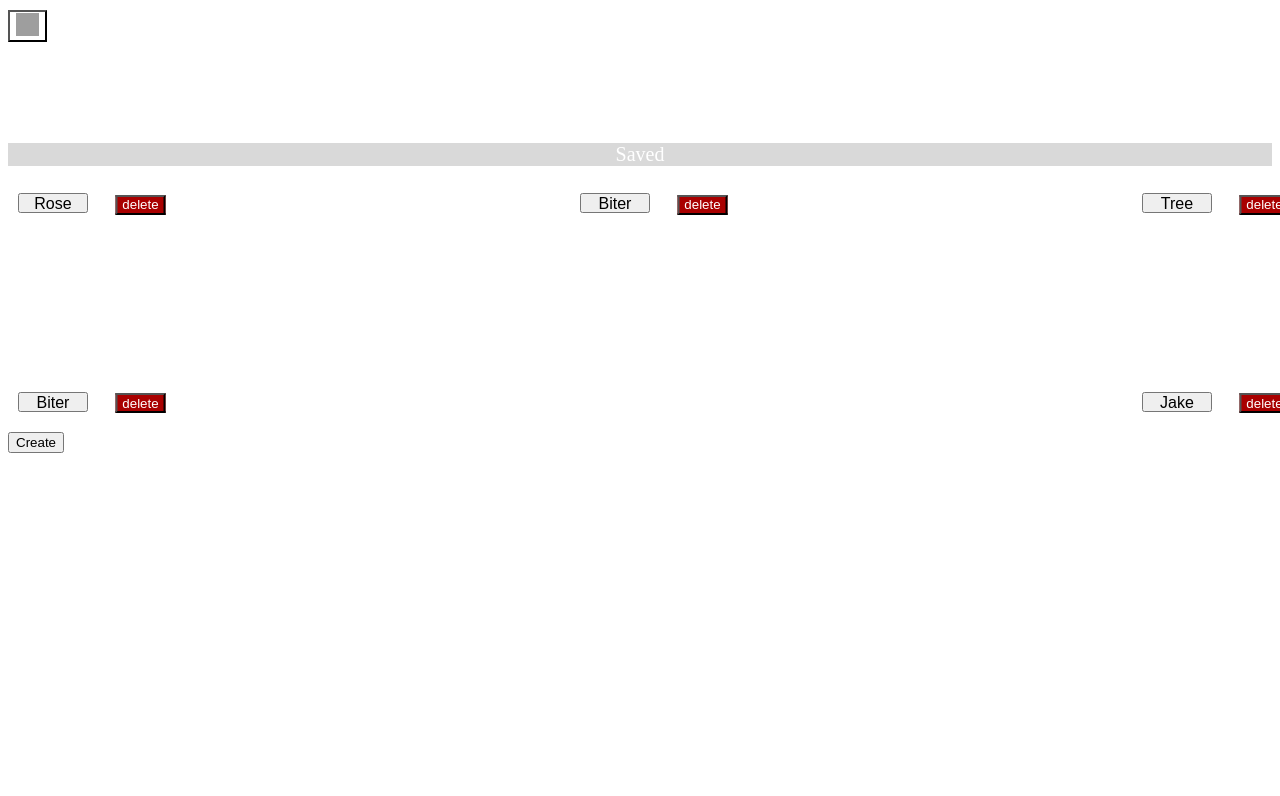
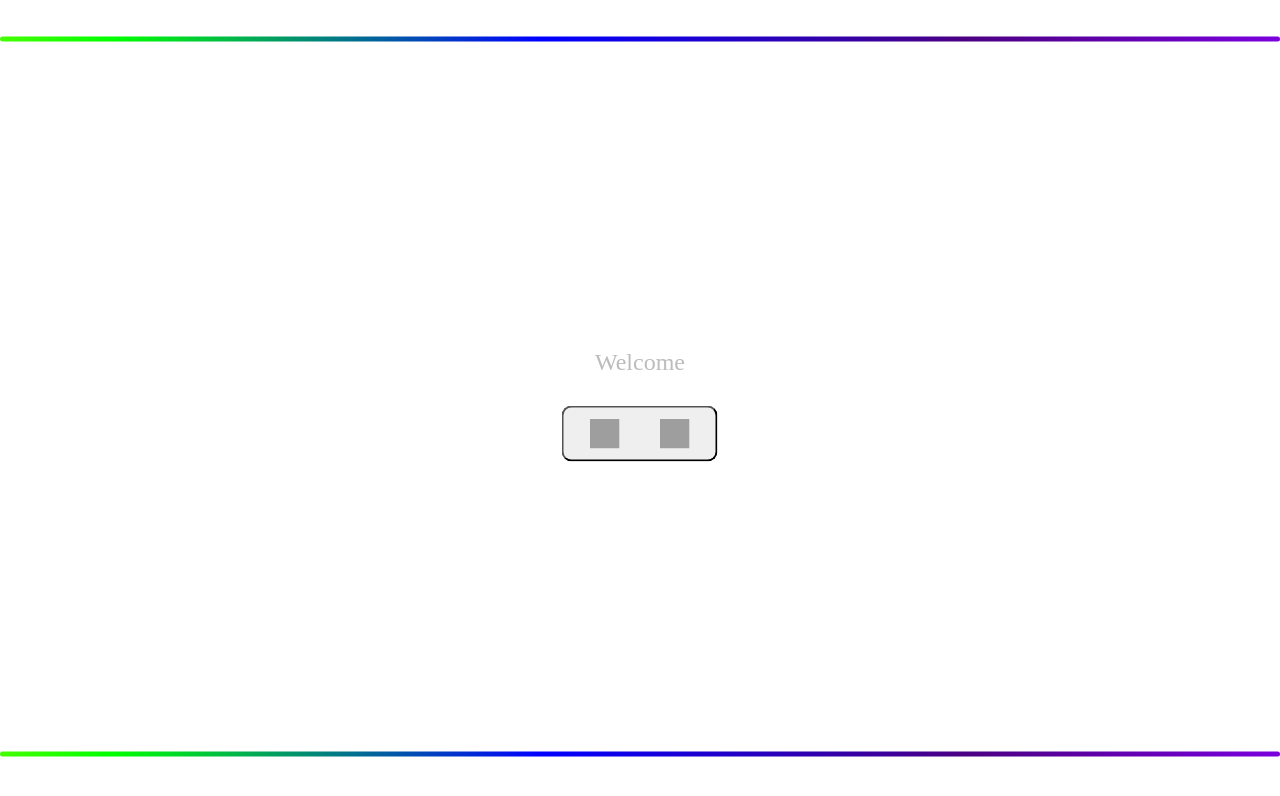
Before and after one commit to BradySBaker/LED-Canvas-Frontend-30x20-ESP32, a React app: page / in a window 1280 px wide. Shown: the top 796 px of the page. Built offline with nearby package versions, Linux system fonts and the light colour scheme; grey boxes are pictures that could not be loaded; the HTML template or start-up script is replaced by a standard one; what p5ble would draw is missing.

Commit message:
Gallery complete, minor bug fixes

```diff
--- a/client/src/Gallery.jsx
+++ b/client/src/Gallery.jsx
@@ -1,10 +1,9 @@
-import React, {useState, useEffect, useRef} from 'react';
+import React, {useState, useEffect} from 'react';
 
 import styles from './cssModules/gallery.module.css';
 
-const Gallery = ({frames, handleFrameChoice, prevFrameNames, handleDelete, anims, handleSave}) => {
-  prevFrameNames = ['Rose', 'Biter', 'Tree'];
-  anims = ['Biter', 'Jake'];
+const Gallery = ({frames, handleFrameChoice, prevFrameNames, handleDelete, anims, handleSave, modeDataSending, animPlaying, turnOff}) => {
+  const [playClicked, setPlayClicked] = useState(false);
 	const [frameElements, setFrameElements] = useState([]);
 
 	const createFrames = () => {
@@ -30,6 +29,12 @@ const Gallery = ({frames, handleFrameChoice, prevFrameNames, handleDelete, anims
 		setFrameElements(newFrames)
 	}
 
+  const deletePressed = (frameName, idx, type) => {
+    if (!animPlaying && !modeDataSending) {
+      handleDelete(frameName, idx, type);
+    };
+  };
+
 	useEffect(createFrames,[frames]);
 
 	return (
@@ -37,12 +42,12 @@ const Gallery = ({frames, handleFrameChoice, prevFrameNames, handleDelete, anims
 			<h1 className={styles['title']}>Drawings</h1>
       <div className={styles['line']} />
       {frameElements.length > 0 ? <h2 className={styles['title']}>Current</h2> : null}
-      <div className={styles['save-item-list']}>
+      <div className={styles['saved-item-list']}>
         {frameElements.map((curElem, idx) => {
           return(
-          <div className='frameBox'>
-            <canvas onClick={() => {handleFrameChoice(frames[idx][16])/* 16 contains name */}} className='frame' ref={(canvas) => {canvas && canvas.getContext("2d").drawImage(curElem, 0, 0);}} width={128} height={128}></canvas>
-            <button style={styles['delete']} onClick={() => {handleDelete(frames[idx][16], idx);}}>delete</button>
+          <div>
+            <canvas className={styles['frame']} onClick={() => {handleFrameChoice(frames[idx][16])/* 16 contains name */}}  ref={(canvas) => {canvas && canvas.getContext("2d").drawImage(curElem, 0, 0);}} width={128} height={128}></canvas>
+            <button className={styles['delete']} onClick={() => {deletePressed(frames[idx][16], idx);}}>delete</button>
           </div>
           )
         })}
@@ -51,9 +56,9 @@ const Gallery = ({frames, handleFrameChoice, prevFrameNames, handleDelete, anims
       <div className={styles['saved-item-list']}>
         {prevFrameNames.map((curName, idx) => {
         return(
-        <div className='prevFrameBox'>
+        <div>
           <button className={styles['saved-item']} onClick={() => {handleFrameChoice(curName)}}>{curName}</button>
-          <button className={styles['delete']} onClick={() => {handleDelete(curName, idx, 'prev');}}>delete</button>
+          <button className={styles['delete']} onClick={() => {deletePressed(curName, idx, 'prev');}}>delete</button>
         </div>
         )
         })}
@@ -64,9 +69,12 @@ const Gallery = ({frames, handleFrameChoice, prevFrameNames, handleDelete, anims
       <div className={styles['saved-item-list']}>
       {anims.map((curName, idx) => {
 				return(
-					<div className='prevFrameBox'>
-						<button className={styles['saved-item']} onClick={() => {handleFrameChoice(curName, true)}}>{curName}</button>
-						<button className={styles['delete']} onClick={() => {handleDelete(curName, idx, 'animation');}}>delete</button>
+					<div className={styles['animation-item']}>
+            <button className={styles['saved-item']} onClick={() => {if (!modeDataSending && !animPlaying) {setPlayClicked(true); handleFrameChoice(curName, true);}}}>{curName}</button>
+            <div>
+              <button className={styles['delete']} onClick={() => deletePressed(curName, idx, 'animation')}>delete</button>
+              {!playClicked ? <img onClick={() => {if (!modeDataSending) {setPlayClicked(true); handleFrameChoice(curName, true);}}} src='./icons/play-icon.png'/> : <p onClick={(e) => {setPlayClicked(false); turnOff(e, true);}}/>}
+            </div>
 					</div>
 				)
 			})}
--- a/client/src/cssModules/createMode.module.css
+++ b/client/src/cssModules/createMode.module.css
@@ -36,6 +36,7 @@
 	background-color: rgb(0, 0, 0);
   border: 1px solid white;
   border-radius: 4px;
+  padding: 0;
 }
 
 .buttons {
--- a/client/src/cssModules/gallery.module.css
+++ b/client/src/cssModules/gallery.module.css
@@ -1,5 +1,4 @@
 #widget {
-
 }
 
 .line {
@@ -14,36 +13,74 @@
 .title {
   text-align: center;
   color: white;
-  margin-bottom: 5;
+  margin-bottom: 1vh;
 }
 
 h2.title {
+  position: relative;
+  width: fit-content;
+  padding: 3px 13px;
   font-size: 20px;
   font-weight: 100;
   background-color: rgba(145, 145, 145, 0.342);
+  margin: auto;
+  margin-bottom: 3vh;
+  margin-top: 1.5vh;
 }
 
 .saved-item-list {
   display: flex;
   align-items: center;
-  justify-content: space-between;
-  margin-bottom: 10px;
+  justify-content: space-around;
+  margin-bottom: 1vh;
 }
 
 .saved-item {
-  width: 70px;
-  height: 20px;
+  width: 17vw;
+  height: 6vw;
   margin: 10px;
-  font-size: 100%;
+  font-size: 3.7vw;
   text-align: center;
   padding: 0 0;
 }
 
 .delete {
-  transform: translateX(35%);
-  width: 50px;
-  height: 20px;
+  display: block;
+  width: 13vw;
+  height: 4vw;
+  font-size: 3.4vw;
   padding: 0 0;
   background-color: #A90000;
   color: white;
+  font-weight: 100;
+  transform: translateX(4.5vw);
 }
+
+.animation-item .delete {
+  transform: translateX(2.8vw);
+  display: inline-block;
+}
+
+.animation-item img {
+  width: 4vw;
+  height: 4vw;
+  margin-left: 3.5vw;
+  transform: translateY(.3vh);
+}
+
+.animation-item p {
+  display: inline-block;
+  background-color: red;
+  border-radius: 1vw;
+  width: 4vw;
+  height: 4vw;
+  margin: 0 3.5vw;
+  transform: translateY(.3vh);
+}
+
+.frame {
+  border-radius: 10px;
+  width: 25vw;
+  height: 25vw;
+  margin-bottom: 5px;
+}
--- a/client/src/index.jsx
+++ b/client/src/index.jsx
@@ -37,7 +37,7 @@ const App = function() {
 	const [curFrame, setCurFrame] = useState([]);
 
 	const [showCreateMode, setShowCreateMode] = useState(false);
-  const [showGallery, setShowGallery] = useState(true);
+  const [showGallery, setShowGallery] = useState(false);
 
 	const [audioVisualizer, setAudioVisualizer] = useState(false);
 	const [rainMode, setRainMode] = useState(false);
@@ -71,13 +71,17 @@ const App = function() {
 		setTimeout(() => {sendData("names");}, 100);
 	}
 
-	function turnOff(e, save = false) {
+	function turnOff(e, animation = false) {
+    sendRequests["off"] = true;
+    setAnimPlaying(false);
+    if (animation) {
+      return;
+    }
 		for (var x = 0; x < 16; x++) {
 			for (var y = 0; y < 16; y++) {
 				document.getElementById(`${x},${y}`).style.backgroundColor = 'black';
 			}
 		}
-		sendRequests["off"] = true;
 	}
 
 	const handleFrameChoice = (frameName, animation) => {
@@ -150,14 +154,15 @@ const App = function() {
   const disableModes = () => {
     setShowCreateMode(false);
     setShowGallery(false);
+    turnOff();
   };
 
 	return (
 		<div id='colorApp' onMouseDown={() => setMouseDown(true)} >
       {showGallery || showCreateMode ? <TopBar selectedColor={selectedColor} disableModes={disableModes}/> : null}
-      {isConnected ? <HomePage handleConnect={handleConnect} connectError={connectError}/> :  null}
-      {!isConnected && !showCreateMode && !showGallery ? <ModeSelector setShowGallery ={setShowGallery} setShowCreateMode={setShowCreateMode}/> : null}
-      {showGallery ?  <Gallery handleSave={callSave} anims={anims} prevFrameNames={prevFrameNames} frames={frames} handleFrameChoice={handleFrameChoice} handleDelete={callDelete}/> : null}
+      {!isConnected ? <HomePage handleConnect={handleConnect} connectError={connectError}/> :  null}
+      {isConnected && !showCreateMode && !showGallery ? <ModeSelector setShowGallery ={setShowGallery} setShowCreateMode={setShowCreateMode}/> : null}
+      {showGallery ?  <Gallery animPlaying={animPlaying} turnOff={turnOff} handleSave={callSave} modeDataSending={modeDataSending} anims={anims} prevFrameNames={prevFrameNames} frames={frames} handleFrameChoice={handleFrameChoice} handleDelete={callDelete}/> : null}
       {showCreateMode ? <CreateMode turnOff={turnOff} callSave={callSave} animPlaying={animPlaying} pixelSending={pixelSending} mouseDown={mouseDown} handleFrameChoice={handleFrameChoice} sendRequests={sendRequests} selectedColor={selectedColor} setSelectedColor={setSelectedColor}/> : null}
       {(pixelSending || modeDataSending) ? <img id='loading' src='./icons/loading.gif'></img> : null}
 			{/* {drawMode || audioVisualizer || rainMode ? <button style={{'position': 'absolute', 'right': '2%', 'fontSize': '20px'}} onClick={() => {setDrawMode(false); setAudioVisualizer(false); setRainMode(false); if (modeRunning) {handleModeStartStop()}; }}>Back</button> : null}
```
Also changed, not shown: 4 other files (tests, documents, lock files or other folders).
